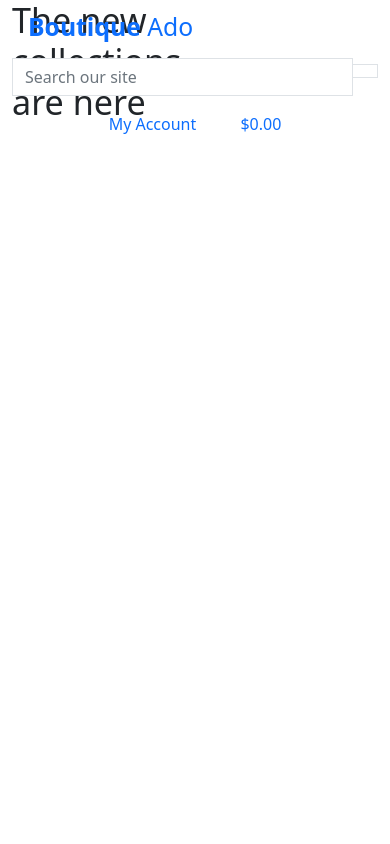
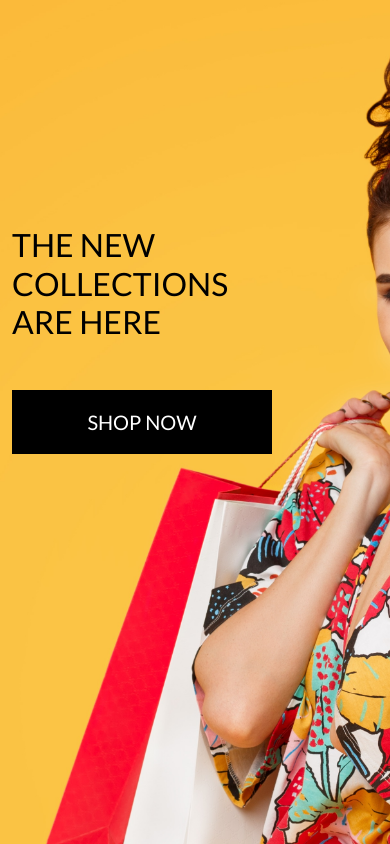
Before and after one commit to DanteHealy/BoutiqueAdo2, a Django app: page / in a window 390 px wide. Run offline with Django 3.2, Linux system fonts and the light colour scheme; some libraries are stand-ins or nearby versions.

Commit message:
Completed homepage header and css

```diff
--- a/home/templates/home/index.html
+++ b/home/templates/home/index.html
@@ -20,10 +20,10 @@
                 </h1>
                 <div class="my-5">
                     <h4>
-                        <a href="" class="shop-now-button btn btn-lg rounded-0 text-uppercase py-3"></a>
+                        <a href="" class="shop-now-button btn btn-lg rounded-0 text-uppercase py-3">Shop Now</a>
                     </h4>
                 </div>
             </div>
         </div>
-    </div
+    </div>
 {% endblock %}
--- a/myshop/settings.py
+++ b/myshop/settings.py
@@ -149,6 +149,10 @@ USE_TZ = True
 # https://docs.djangoproject.com/en/3.2/howto/static-files/
 
 STATIC_URL = '/static/'
+STATICFILES_DIRS = (os.path.join(BASE_DIR, 'static'),)
+
+MEDIA_URL = '/media/'
+MEDIA_ROOT = os.path.join(BASE_DIR, 'media')
 
 # Default primary key field type
 # https://docs.djangoproject.com/en/3.2/ref/settings/#default-auto-field
--- a/myshop/urls.py
+++ b/myshop/urls.py
@@ -13,12 +13,15 @@ Including another URLconf
     1. Import the include() function: from django.urls import include, path
     2. Add a URL to urlpatterns:  path('blog/', include('blog.urls'))
 """
+from os import stat
 from django.contrib import admin
 from django.urls import path, include
 from django.urls.conf import include
+from django.conf import settings
+from django.conf.urls.static import static
 
 urlpatterns = [
     path('admin/', admin.site.urls),
     path('accounts/', include('allauth.urls')),
     path('', include('home.urls')),
-]
+] + static(settings.MEDIA_URL, document_root=settings.MEDIA_ROOT)
--- /dev/null
+++ b/static/css/base.css
@@ -0,0 +1,329 @@
+html {
+    height: 100%;
+}
+
+body {
+    background: url('/media/homepage_background_cropped.jpg') no-repeat center center fixed;
+    background-size: cover;
+    height: calc(100vh - 164px);
+    color: #555;
+    font-family: 'Lato';
+}
+
+/* from Bulma */
+.icon {
+    align-items: center;
+    display: inline-flex;
+    justify-content: center;
+    height: 1.5rem;
+    width: 1.5rem;
+}
+
+.logo-font {
+    text-transform: uppercase;
+}
+
+.main-logo-link {
+    width: fit-content;
+}
+
+.shop-now-button {
+    background: black;
+    color: white;
+    min-width: 260px;
+}
+
+.btn-black {
+    background: black;
+    color: white;
+}
+
+.btn-outline-black {
+    background: white;
+    color: black !important; /* use important to override link colors for <a> elements */
+    border: 1px solid black;
+}
+
+.btn-outline-black:hover,
+.btn-outline-black:active,
+.btn-outline-black:focus {
+    background: black;
+    color: white !important;
+}
+
+.shop-now-button:hover,
+.shop-now-button:active,
+.shop-now-button:focus,
+.btn-black:hover,
+.btn-black:active,
+.btn-black:focus {
+    background: #222;
+    color: white;
+}
+
+.text-black {
+    color: #000 !important;
+}
+
+.border-black {
+    border: 1px solid black !important;
+}
+
+.bg-black {
+    background: #000 !important;
+}
+
+.overlay {
+	height: 100%;
+	width: 100%;
+	top: 0;
+	left: 0;
+	position: fixed;
+	background: white;
+	z-index: -1;
+}
+
+a.category-badge > span.badge:hover {
+    background: #212529 !important;
+    color: #fff !important;
+}
+
+.btt-button {
+    height: 42px;
+    width: 42px;
+    position: fixed;
+    bottom: 10px;
+    right: 10px;
+}
+
+.btt-link,
+.update-link,
+.remove-item {
+    cursor: pointer;
+}
+
+input[name='q']::placeholder {
+    color: #aab7c4;
+}
+
+/* ------------------------------- bootstrap toasts */
+
+.message-container {
+    position: fixed;
+    top: 72px;
+    right: 15px;
+    z-index: 99999999999;
+}
+
+.custom-toast {
+    overflow: visible;
+}
+
+.toast-capper {
+    height: 2px;
+}
+
+/* from CSS-tricks.com: https://css-tricks.com/snippets/css/css-triangle/ */
+.arrow-up {
+    width: 0;
+    height: 0;
+    border-left: 4px solid transparent;
+    border-right: 4px solid transparent;
+    border-bottom: 10px solid black;
+    position: absolute;
+    top: -10px;
+    right: 36px;
+}
+
+/* Convenience classes - colors copied from Bootstrap */
+.arrow-primary {
+    border-bottom-color: #007bff !important;
+}
+
+.arrow-secondary {
+    border-bottom-color: #6c757d !important;
+}
+
+.arrow-success {
+    border-bottom-color: #28a745 !important;
+}
+
+.arrow-danger {
+    border-bottom-color: #dc3545 !important;
+}
+
+.arrow-warning {
+    border-bottom-color: #ffc107 !important;
+}
+
+.arrow-info {
+    border-bottom-color: #17a2b8 !important;
+}
+
+.arrow-light {
+    border-bottom-color: #f8f9fa !important;
+}
+
+.arrow-dark {
+    border-bottom-color: #343a40 !important;
+}
+
+.bag-notification-wrapper {
+    height: 100px;
+    overflow-x: hidden;
+    overflow-y: auto;
+}
+
+/* -------------------------------- Media Queries */
+
+/* Slightly larger container on xl screens */
+@media (min-width: 1200px) {
+  .container {
+    max-width: 80%;
+  }
+}
+
+/* Allauth form formatting */
+
+.allauth-form-inner-content p {
+    margin-top: 1.5rem; /* mt-4 */
+    color: #6c757d; /* text-secondary */
+}
+
+.allauth-form-inner-content input {
+    border-color: #000;
+    border-radius: 0;
+}
+
+.allauth-form-inner-content label:not([for='id_remember']) {
+    display: none;
+}
+
+.allauth-form-inner-content input::placeholder {
+    color: #aab7c4;
+}
+
+.allauth-form-inner-content button,
+.allauth-form-inner-content input[type='submit'] {
+	/* btn */
+	display: inline-block;
+    font-weight: 400;
+    color: #fff;
+    text-align: center;
+    vertical-align: middle;
+    -webkit-user-select: none;
+    -moz-user-select: none;
+    -ms-user-select: none;
+    user-select: none;
+    background-color: #000;
+    border: 1px solid #000;
+    padding: .375rem .75rem;
+    font-size: 1rem;
+    line-height: 1.5;
+    border-radius: 0;
+
+    /* standard bootstrap btn transitions */
+    transition: color .15s ease-in-out,background-color .15s ease-in-out,border-color .15s ease-in-out,box-shadow .15s ease-in-out;
+}
+
+.allauth-form-inner-content button:hover,
+.allauth-form-inner-content input[type='submit']:hover {
+	color: #fff;
+    background-color: #222;
+    border-color: #222;
+}
+
+.allauth-form-inner-content a {
+	color: #17a2b8; /* text-info */
+}
+
+/* Product Form */
+
+.btn-file {
+    position: relative;
+    overflow: hidden;
+}
+
+.btn-file input[type="file"] {
+    position: absolute;
+    top: 0;
+    right: 0;
+    min-width: 100%;
+    min-height: 100%;
+    opacity: 0;
+    cursor: pointer;
+}
+
+.custom-checkbox .custom-control-label::before {
+    border-radius: 0;
+    border-color: #dc3545;
+}
+
+.custom-checkbox .custom-control-input:checked~.custom-control-label::before {
+    background-color: #dc3545;
+    border-color: #dc3545;
+    border-radius: 0;
+}
+
+
+/* fixed top navbar only on medium and up */
+@media (min-width: 992px) {
+    .fixed-top-desktop-only {
+        position: fixed;
+        top: 0;
+        right: 0;
+        left: 0;
+        z-index: 1030;
+    }
+
+    .header-container {
+        padding-top: 164px;
+    }
+}
+
+/* pad the top a bit when navbar is collapsed on mobile */
+@media (max-width: 991px) {
+    .header-container {
+        padding-top: 116px;
+    }
+
+    body {
+        height: calc(100vh - 116px);
+    }
+
+    .display-4.logo-font.text-black {
+        font-size: 2rem;
+    }
+
+    .nav-link {
+        padding: 0.15rem;
+    }
+
+    .nav-link i.fa-lg {
+        font-size: 1rem;
+    }
+
+    .navbar-toggler {
+        padding: .6rem .6rem;
+        font-size: 1rem;
+    }
+
+    #delivery-banner h4 {
+        font-size: .9rem;
+    }
+
+    .btn.btn-outline-black.rounded-0,
+    .btn.btn-black.rounded-0 {
+        padding: .375rem .375rem;
+    }
+
+    .btn.btn-outline-black.rounded-0.btn-lg,
+    .btn.btn-black.rounded-0.btn-lg {
+        padding: .375rem .375rem;
+        font-size: .75rem;
+    }
+
+    .increment-qty, .decrement-qty {
+        padding: .25rem .5rem !important;
+    }
+}
--- a/templates/base.html
+++ b/templates/base.html
@@ -15,15 +15,18 @@
 
     {% block corecss %}
       <link href="https://cdn.jsdelivr.net/npm/bootstrap@5.0.1/dist/css/bootstrap.min.css" rel="stylesheet" integrity="sha384-+0n0xVW2eSR5OomGNYDnhzAbDsOXxcvSN1TPprVMTNDbiYZCxYbOOl7+AMvyTG2x" crossorigin="anonymous">
+      <link rel="stylesheet" href="https://fonts.googleapis.com/css?family=Lato&display=swap">
+      <link rel="stylesheet" href="{% static 'css/base.css' %}">
     {% endblock %}
 
     {% block extra_css %}
     {% endblock %}
 
     {% block corejs %}
-      <script src="https://cdn.jsdelivr.net/npm/bootstrap@5.0.1/dist/js/bootstrap.bundle.min.js" integrity="sha384-gtEjrD/SeCtmISkJkNUaaKMoLD0//ElJ19smozuHV6z3Iehds+3Ulb9Bn9Plx0x4" crossorigin="anonymous"></script>
-      <script src="https://cdn.jsdelivr.net/npm/@popperjs/core@2.9.2/dist/umd/popper.min.js" integrity="sha384-IQsoLXl5PILFhosVNubq5LC7Qb9DXgDA9i+tQ8Zj3iwWAwPtgFTxbJ8NT4GN1R8p" crossorigin="anonymous"></script>
-      <script src="https://cdn.jsdelivr.net/npm/bootstrap@5.0.1/dist/js/bootstrap.min.js" integrity="sha384-Atwg2Pkwv9vp0ygtn1JAojH0nYbwNJLPhwyoVbhoPwBhjQPR5VtM2+xf0Uwh9KtT" crossorigin="anonymous"></script>
+      <script src="https://kit.fontawesome.com/a1392580bd.js" crossorigin="anonymous"></script>
+      <script src="https://code.jquery.com/jquery-3.4.1.slim.min.js" integrity="sha384-J6qa4849blE2+poT4WnyKhv5vZF5SrPo0iEjwBvKU7imGFAV0wwj1yYfoRSJoZ+n" crossorigin="anonymous"></script>
+      <script src="https://cdn.jsdelivr.net/npm/popper.js@1.16.0/dist/umd/popper.min.js" integrity="sha384-Q6E9RHvbIyZFJoft+2mJbHaEWldlvI9IOYy5n3zV9zzTtmI3UksdQRVvoxMfooAo" crossorigin="anonymous"></script>
+      <script src="https://stackpath.bootstrapcdn.com/bootstrap/4.4.1/js/bootstrap.min.js" integrity="sha384-wfSDF2E50Y2D1uUdj0O3uMBJnjuUD4Ih7YwaYd1iqfktj0Uod8GCExl3Og8ifwB6" crossorigin="anonymous"></script>
     {% endblock %}
 
     {% block extra_js %}
@@ -33,7 +36,7 @@
   </head>
   <body>
     <header class="container-fluid fixed-top">
-      <div class="row">
+      <div id="topnav" class="row bg-white pt-lg-2 d-none d-lg-flex">
         <div class="col-12 col-lg-4 my-auto py-1 py-lg-0 text-lg-left">
           <a href="{% url 'home' %}" class="nav-link main-logo-link">
             <h2 class="logo-font text-black my-0"><strong>Boutique</strong> Ado</h2>
@@ -58,16 +61,18 @@
             <li class="list-inline-item dropdown">
               <a class="text-black nav-link" href="#" id="user-options" data-toggle="dropdown" aria-haspopup="true" aria-expanded="false">
                 <div class="text-center">
-                  <div><i class="fas fa-user fa-lg"></i></div>
+                  <div>
+                    <i class="fas fa-user fa-lg"></i>
+                  </div>
                   <p class="my-0">My Account</p>
                 </div>
               </a>
               <div class="dropdown-menu border-0" aria-labelledby="user-options">
                 {% if request.user.is_authenticated %}
                   {% if request.user.is_superuser %}
-                    <a href="{% url 'add_product' %}" class="dropdown-item">Product Management</a>
+                    <a href="" class="dropdown-item">Product Management</a>
                   {% endif %}
-                  <a href="{% url 'profile' %}" class="dropdown-item">My Profile</a>
+                  <a href="" class="dropdown-item">My Profile</a>
                   <a href="{% url 'account_logout' %}" class="dropdown-item">Logout</a>
                 {% else %}
                   <a href="{% url 'account_signup' %}" class="dropdown-item">Register</a>
@@ -76,9 +81,11 @@
               </div>
             </li>
             <li class="list-inline-item">
-              <a class="{% if grand_total %}text-info font-weight-bold{% else %}text-black{% endif %} nav-link" href="{% url 'view_bag' %}">
+              <a class="{% if grand_total %}text-info font-weight-bold{% else %}text-black{% endif %} nav-link" href="">
                 <div class="text-center">
-                  <div><i class="fas fa-shopping-bag fa-lg"></i></div>
+                  <div>
+                    <i class="fas fa-shopping-bag fa-lg"></i>
+                  </div>
                     <p class="my-0">
                       {% if grand_total %}
                         ${{ grand_total|floatformat:2 }}
```
Also changed, not shown: media/homepage_background_cropped.jpg (added). Lines whose indentation alone changed are shown as unchanged.
